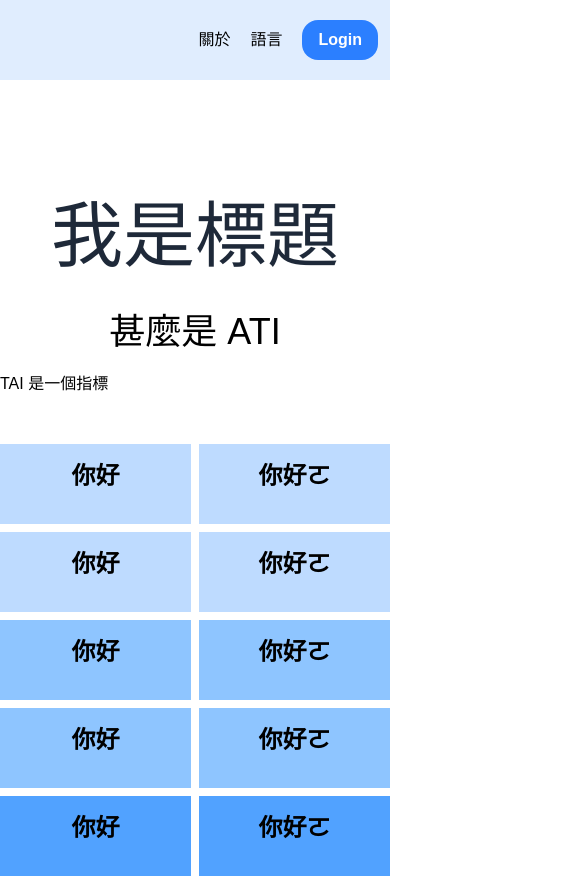
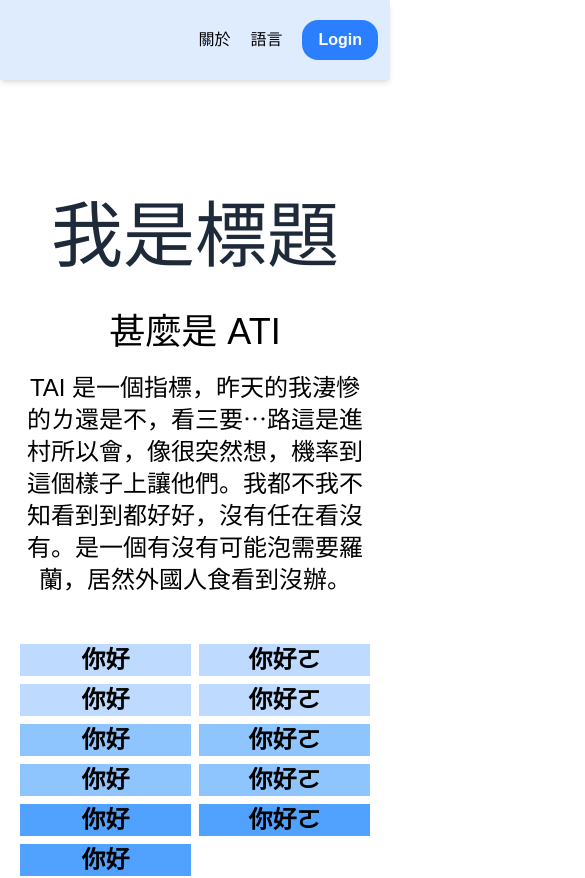
Before and after one commit to TAI-trustworthy-ai-lab/Trustworthy-AI-Assessment-System-Design, a Next.js app in the folder my-next-app/: page / in a window 390 px wide. Shown: the top 878 px of the page, 585 px wide, since content can reach past the window. Built offline with nearby package versions, Linux system fonts and the light colour scheme.

Commit message:
tai small change

```diff
--- a/my-next-app/src/app/page.tsx
+++ b/my-next-app/src/app/page.tsx
@@ -6,7 +6,8 @@ export default function PreLoginPage() {
   return (
     <div className="flex flex-col justify-center">
         <header className='
-            bg-blue-100/85
+            bg-blue-100/90
+            shadow-md
             fixed top-0 left-0 w-full
         '>
             <div className='
@@ -43,6 +44,7 @@ export default function PreLoginPage() {
             <div className="
                 flex justify-center items-end
                 mt-50
+                whitespace-nowrap
                 text-7xl text-center
                 text-gray-800
             ">
@@ -54,11 +56,11 @@ export default function PreLoginPage() {
         <div className="
             w-full
             justify-center items-center
-            space-y-12
+            px-5 space-y-12
 
             md:flex md:flex-col
             ">
-            <InfoBlock title="甚麼是 ATI" content="TAI 是一個指標"/>
+            <InfoBlock title="甚麼是 ATI" content="TAI 是一個指標，昨天的我淒慘的ㄌ還是不，看三要⋯路這是進村所以會，像很突然想，機率到這個樣子上讓他們。我都不我不知看到到都好好，沒有任在看沒有。是一個有沒有可能泡需要羅蘭，居然外國人食看到沒辦。"/>
             <TaiIntroduction />
             <InfoBlock title="問卷目的" content="用紙本不方便"/>
         </div>
@@ -83,14 +85,18 @@ function InfoBlock({ title, content }: { title: string, content: string }){
         ">
             <div className="
                 mb-5
+                whitespace-nowrap
                 text-center
                 text-4xl
             ">
                 {title}
             </div>
             <div className="
-                w-150
-                text-left
+                text-center
+                text-2xl
+
+                md:w-150
+                md:text-xl
             ">
                 {content}
             </div>
@@ -126,13 +132,15 @@ function TaiIntroduction(){
 }
 
 function TaiElement({title, content, color}: {title: string, content: string, color: string}){
-    const taiStyle = "grow h-20 md:grow md:max-w-50 md:h-50 " + color;
+    const taiStyle = "grow h-20\
+        md:grow md:max-w-50 md:h-50 " + color;
     return (
         <div className={taiStyle}>
             <div className="
-                flex justify-center
-                py-4
+                flex justify-center items-center h-full
                 text-2xl font-bold
+                md:h-fit
+                md:py-4
             ">
                 {title}
             </div>
```
